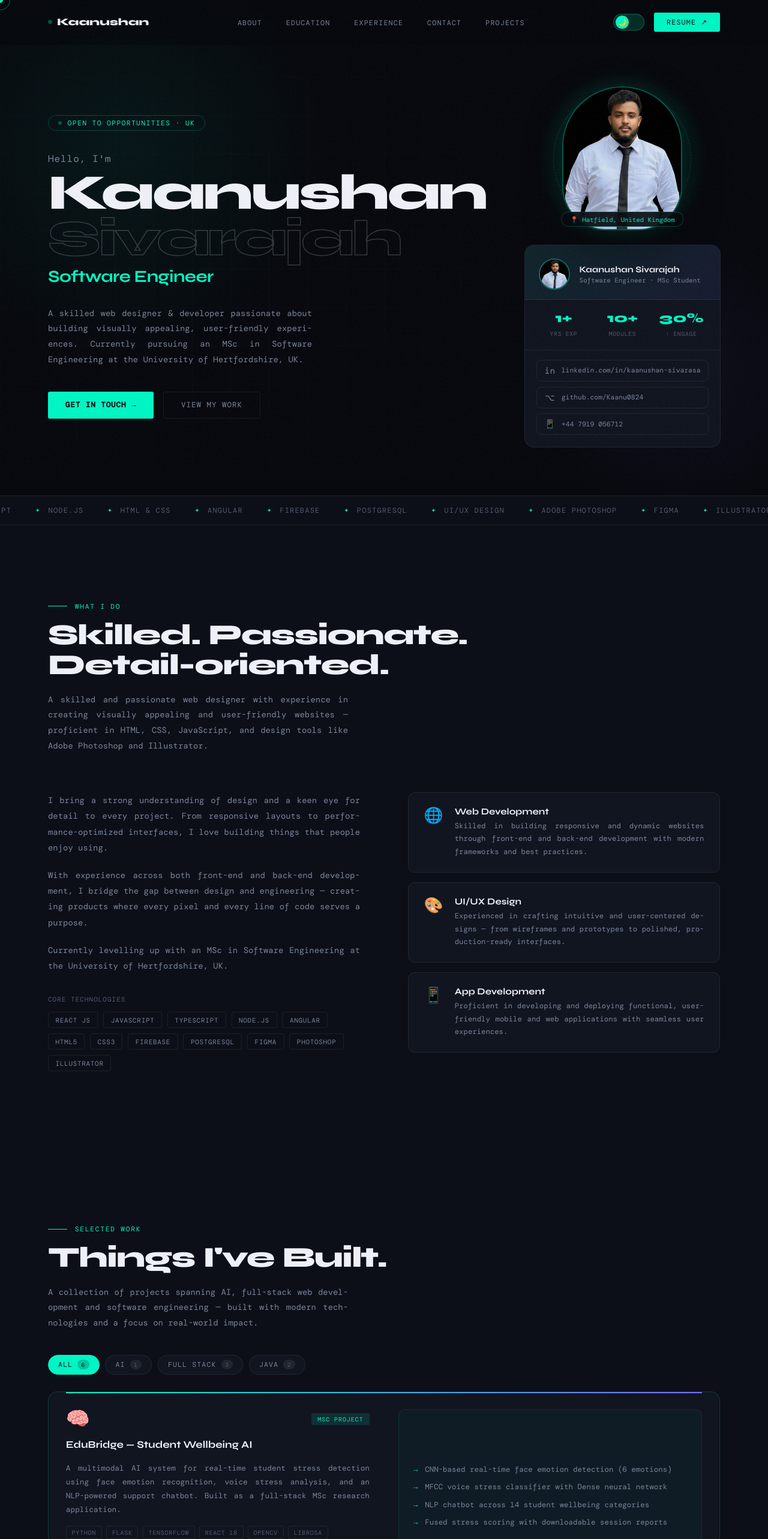
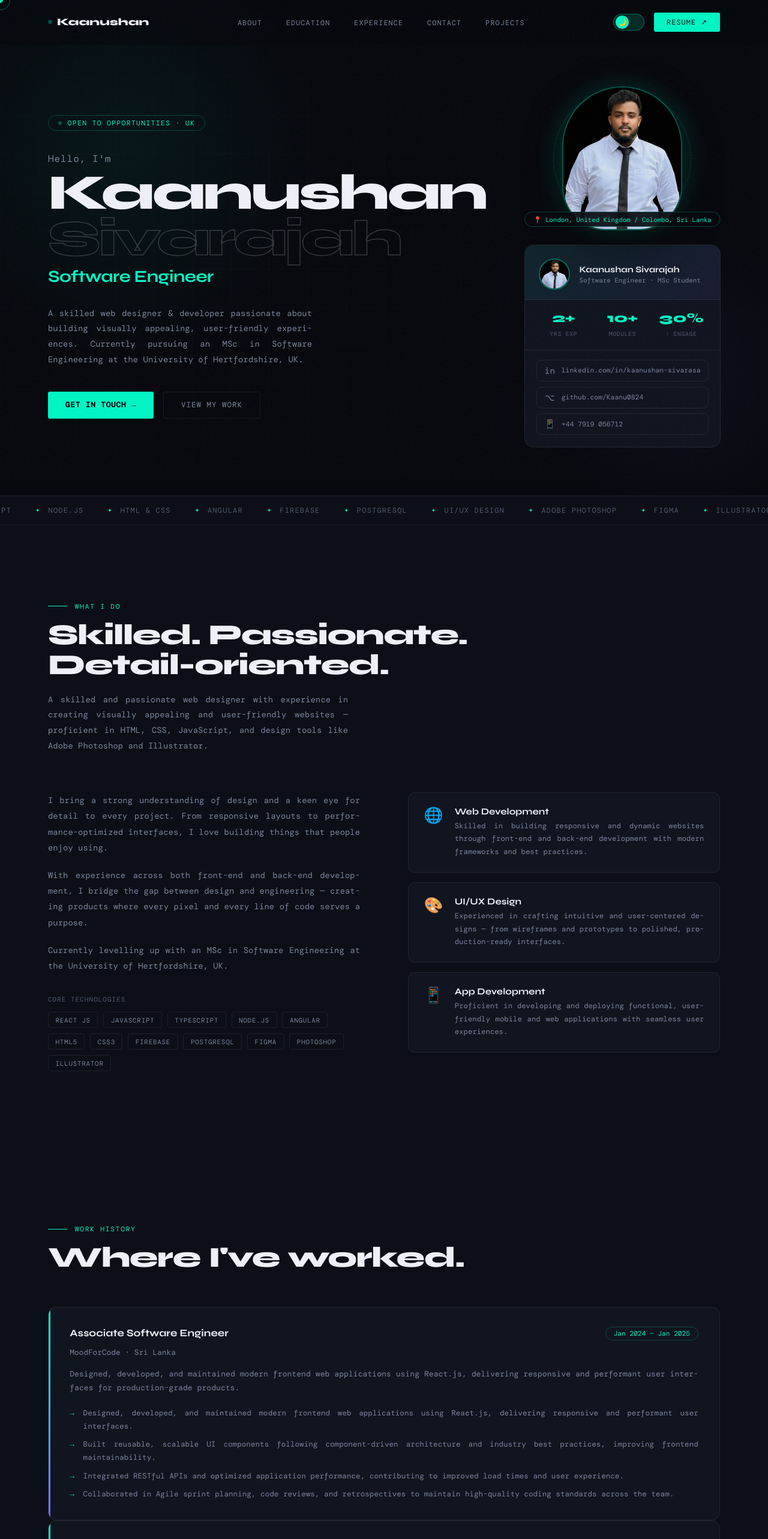
Before and after one commit to Kaanu0824/SK_Portfolio, a React (Create React App) app: page / in a window 1280 px wide. Shown: the top 2566 px of the page at 60% size. Built offline with nearby package versions, Linux system fonts and the light colour scheme; a web font is replaced by a local one.

Commit message:
Updated Location

```diff
--- a/src/App.js
+++ b/src/App.js
@@ -18,7 +18,6 @@ function App() {
   useCursor();
   const { theme, toggleTheme } = useTheme();
 
-  // Global reveal observer
   useEffect(() => {
     const observer = new IntersectionObserver(
       (entries) => {
@@ -40,9 +39,9 @@ function App() {
         <Hero />
         <Marquee />
         <About />
+        <Experience />
         <Projects />
         <Education />
-        <Experience />
         <Contact />
       </main>
       <Footer />
--- a/src/data/portfolio.js
+++ b/src/data/portfolio.js
@@ -5,7 +5,7 @@ export const personal = {
   firstName: 'Kaanushan',
   role: 'Software Engineer',
   tagline: 'Open to opportunities · UK',
-  location: 'Hatfield, United Kingdom',
+  location: 'London, United Kingdom /  Colombo, Sri Lanka',
   description:
     'A skilled web designer & developer passionate about building visually appealing, user-friendly experiences. Currently pursuing an MSc in Software Engineering at the University of Hertfordshire, UK.',
   resumeUrl:
@@ -14,7 +14,7 @@ export const personal = {
 };
 
 export const stats = [
-  { num: '1+', label: 'Yrs Exp' },
+  { num: '2+', label: 'Yrs Exp' },
   { num: '10+', label: 'Modules' },
   { num: '30%', label: '↑ Engage' },
 ];
@@ -232,6 +232,20 @@ export const educationNote = `I am a proud graduate of SLIIT with a BSc (Hons) i
 
 export const experience = [
   {
+    role: 'Associate Software Engineer',
+    company: 'MoodForCode',
+    location: 'Sri Lanka',
+    period: 'Jan 2024 — Jan 2025',
+    summary:
+      'Designed, developed, and maintained modern frontend web applications using React.js, delivering responsive and performant user interfaces for production-grade products.',
+    bullets: [
+      'Designed, developed, and maintained modern frontend web applications using React.js, delivering responsive and performant user interfaces.',
+      'Built reusable, scalable UI components following component-driven architecture and industry best practices, improving frontend maintainability.',
+      'Integrated RESTful APIs and optimized application performance, contributing to improved load times and user experience.',
+      'Collaborated in Agile sprint planning, code reviews, and retrospectives to maintain high-quality coding standards across the team.',
+    ],
+  },
+  {
     role: 'Intern Software Engineer',
     company: 'DH3 Solutions Private Limited (Silver Leap Technology Pvt Ltd)',
     location: 'Sri Lanka',
```
Also changed, not shown: 1 other file (tests, documents, lock files or other folders).
